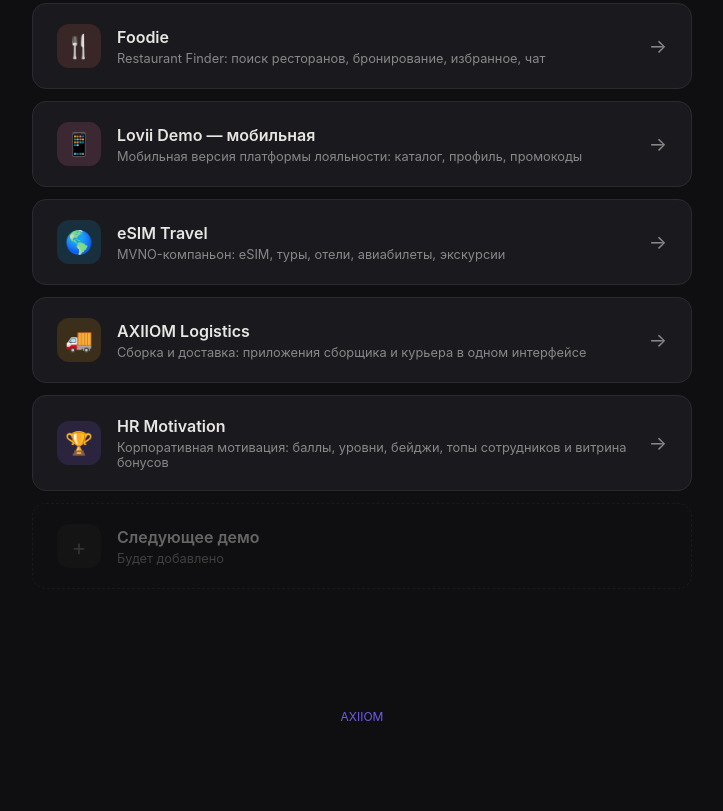
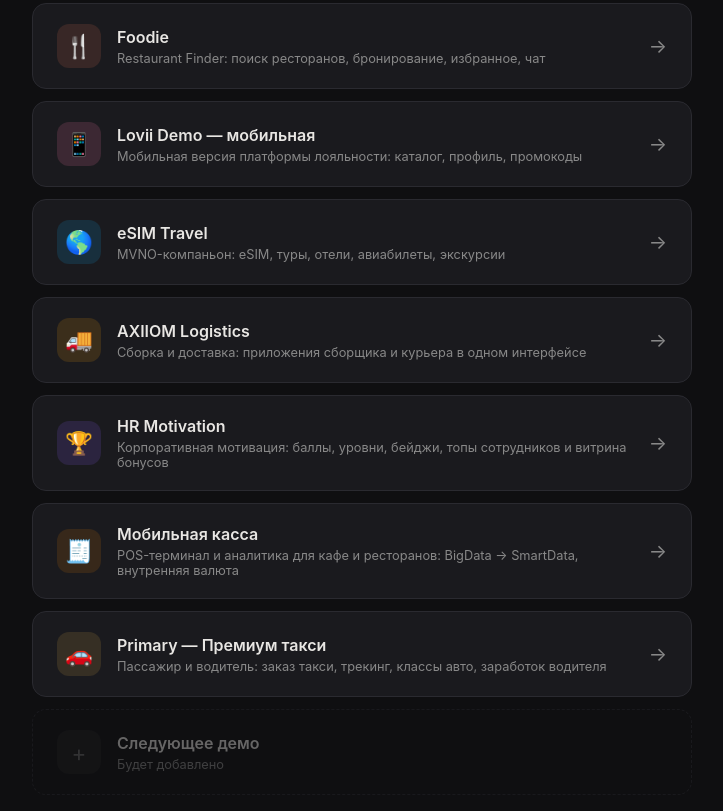
Before and after one commit to bestdeejay-design/app, a plain HTML site: page index.html in a window 1280 px wide. Shown: the part 367-1178 px from the top of the page, without its empty margins (278-1001 px from the left). Before the commit the page ends 1131 px from the top, so only its background shows below. Drawn offline with Linux system fonts and the light colour scheme.

Commit message:
Add cards: Мобильная касса, Primary такси

```diff
--- a/index.html
+++ b/index.html
@@ -153,6 +153,22 @@
       </div>
       <div class="arrow">&rarr;</div>
     </a>
+    <a class="card" href="https://bestdeejay-design.github.io/cashier/" target="_blank" rel="noopener">
+      <div class="icon" style="background:rgba(217,119,6,.15);color:#D97706">&#129534;</div>
+      <div class="body">
+        <h2>Мобильная касса</h2>
+        <p>POS-терминал и аналитика для кафе и ресторанов: BigData → SmartData, внутренняя валюта</p>
+      </div>
+      <div class="arrow">&rarr;</div>
+    </a>
+    <a class="card" href="https://bestdeejay-design.github.io/primary/" target="_blank" rel="noopener">
+      <div class="icon" style="background:rgba(212,168,67,.15);color:#D4A843">&#128663;</div>
+      <div class="body">
+        <h2>Primary — Премиум такси</h2>
+        <p>Пассажир и водитель: заказ такси, трекинг, классы авто, заработок водителя</p>
+      </div>
+      <div class="arrow">&rarr;</div>
+    </a>
     <div class="card placeholder">
       <div class="icon" style="background:rgba(136,136,136,.1);color:#666">+</div>
       <div class="body">
```
